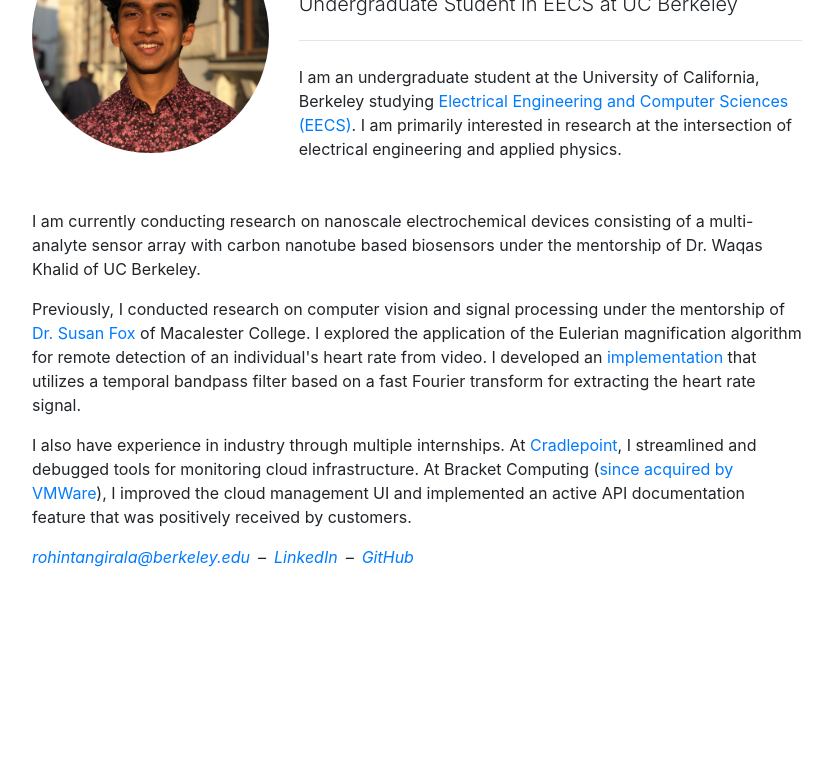
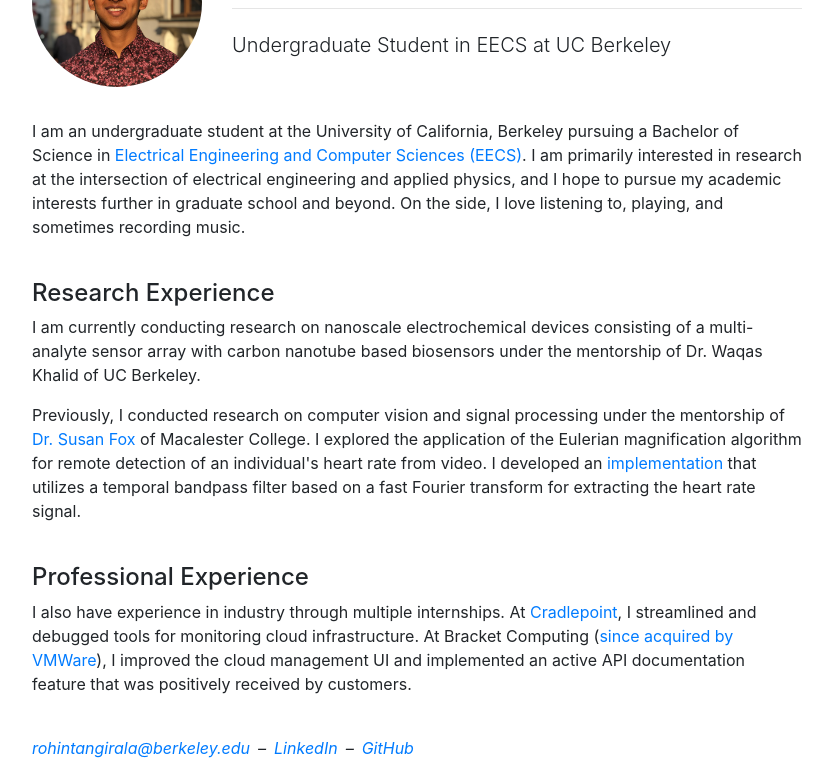
Before and after one commit to rohintangirala/rohintangirala.github.io, a plain HTML site: page index.html in a window 1280 px wide. Shown: the part 113-889 px from the top of the page, without its empty margins (223-1056 px from the left). Before the commit the page ends 800 px from the top, so only its background shows below. Drawn offline with nearby package versions, Linux system fonts and the light colour scheme.

Commit message:
more updates

```diff
--- a/index.html
+++ b/index.html
@@ -14,25 +14,29 @@
     <div class="container" style="margin-top: 30px; max-width: 50em;">
         <div class="jumbotron" style="background: none; padding: 0;">
             <div class="row">
-                <div class="col-md-4">
+                <div class="col-md-3">
                     <img src="rohin.jpg" style="width: 100%; max-width: 15em; border-radius: 50%; margin: auto;
                     display: block;">
                 </div>
-                <div class="col-md-8">
+                <div class="col-md-9">
                     <h1 class="display-4">Rohin Tangirala</h1>
+                    <hr class="my-4">
                     <h2 class="lead">Undergraduate Student in EECS at UC Berkeley</h2>
-                    <hr class="my-4">
-                    <p>I am an undergraduate student at the University of California, Berkeley studying <a href="https://eecs.berkeley.edu/">Electrical Engineering and Computer Sciences (EECS)</a>. I am primarily interested in research at the intersection of electrical engineering and applied physics.</p>
+
 
                 </div>
             </div>
         </div>
-        <!-- <h3>Experience</h3> -->
+        <p>I am an undergraduate student at the University of California, Berkeley pursuing a Bachelor of Science in <a href="https://eecs.berkeley.edu/">Electrical Engineering and Computer Sciences (EECS)</a>. I am primarily interested in research at the intersection of electrical engineering and applied physics, and I hope to pursue my academic interests further in graduate school and beyond. On the side, I love listening to, playing, and sometimes recording music.</p>
+        <br>
+        <h4>Research Experience</h4>
         <p>I am currently conducting research on nanoscale electrochemical devices consisting of a multi-analyte sensor array with carbon nanotube based biosensors under the mentorship of Dr. Waqas Khalid of UC Berkeley.</p>
         <p>Previously, I conducted research on computer vision and signal processing under the mentorship of <a href="https://www.macalester.edu/~fox/">Dr. Susan Fox</a> of Macalester College. I explored the application of the Eulerian magnification algorithm for remote detection of an individual's heart rate from video. I developed an <a href="https://github.com/rohintangirala/eulerian-remote-heartrate-detection">implementation</a> that utilizes a temporal bandpass filter based on a fast Fourier transform for extracting the heart rate signal.</p>
+        <br>
+        <h4>Professional Experience</h4>
         <p>I also have experience in industry through multiple internships. At <a href="https://cradlepoint.com/">Cradlepoint</a>, I streamlined and debugged tools for monitoring cloud infrastructure. At Bracket Computing (<a href="https://blogs.vmware.com/networkvirtualization/2018/05/tom-gillis-new-gm-nsbu.html/">since acquired by VMWare</a>), I improved the cloud management UI and implemented an active API documentation feature that was positively received by customers.</p>
-
-        <p><i><a href="mailto:rohintangirala@berkeley.edu">rohintangirala@berkeley.edu</a>&ensp;–&ensp;<a href="https://www.linkedin.com/in/rohintangirala/">LinkedIn</a>&ensp;–&ensp;<a href="https://github.com/rohintangirala">GitHub</a></i></p>
+        <br>
+        <p style="font-style: italic;"><a href="mailto:rohintangirala@berkeley.edu">rohintangirala@berkeley.edu</a>&ensp;–&ensp;<a href="https://www.linkedin.com/in/rohintangirala/">LinkedIn</a>&ensp;–&ensp;<a href="https://github.com/rohintangirala">GitHub</a></p>
     </div>
 
 
```
